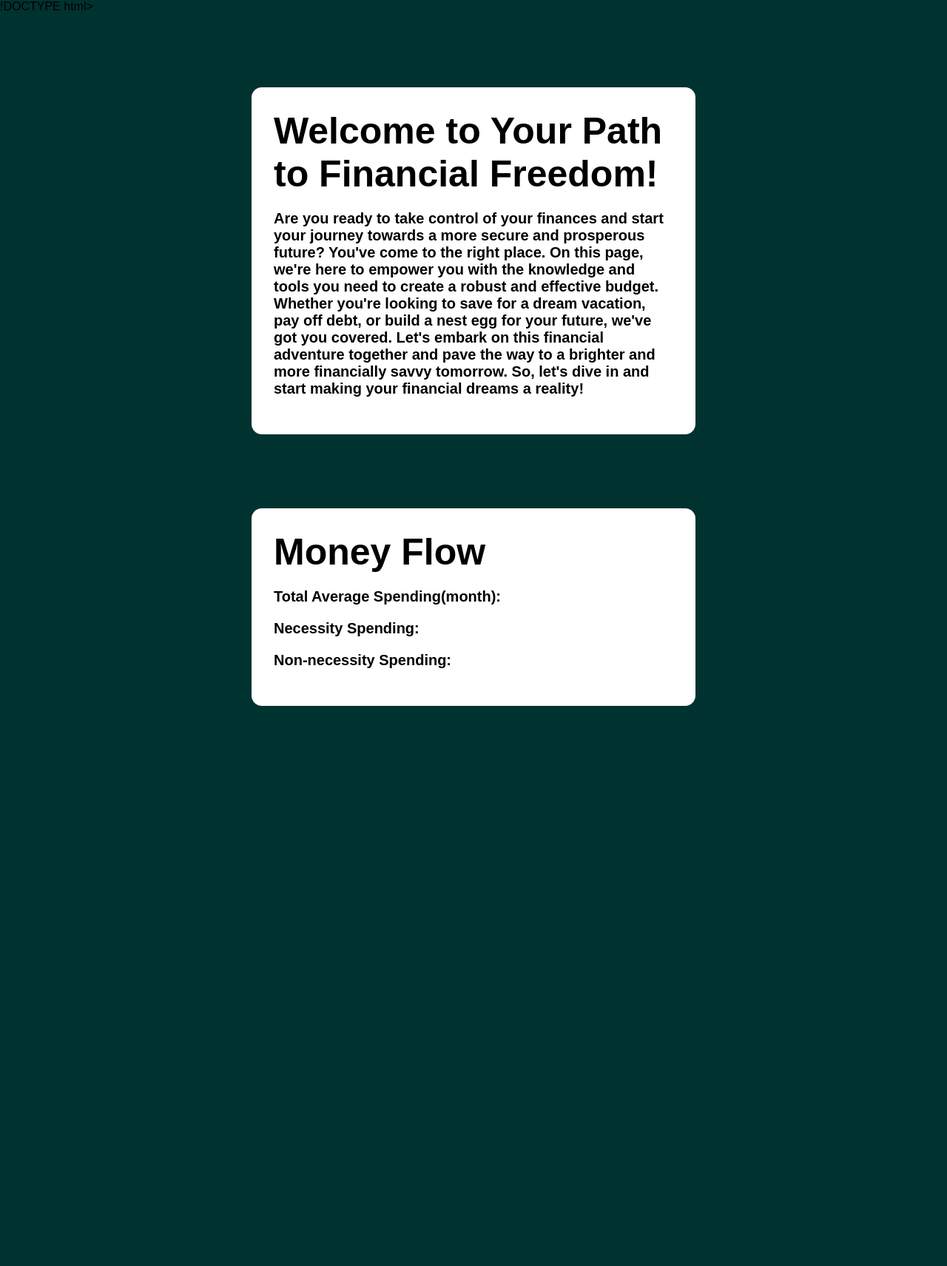
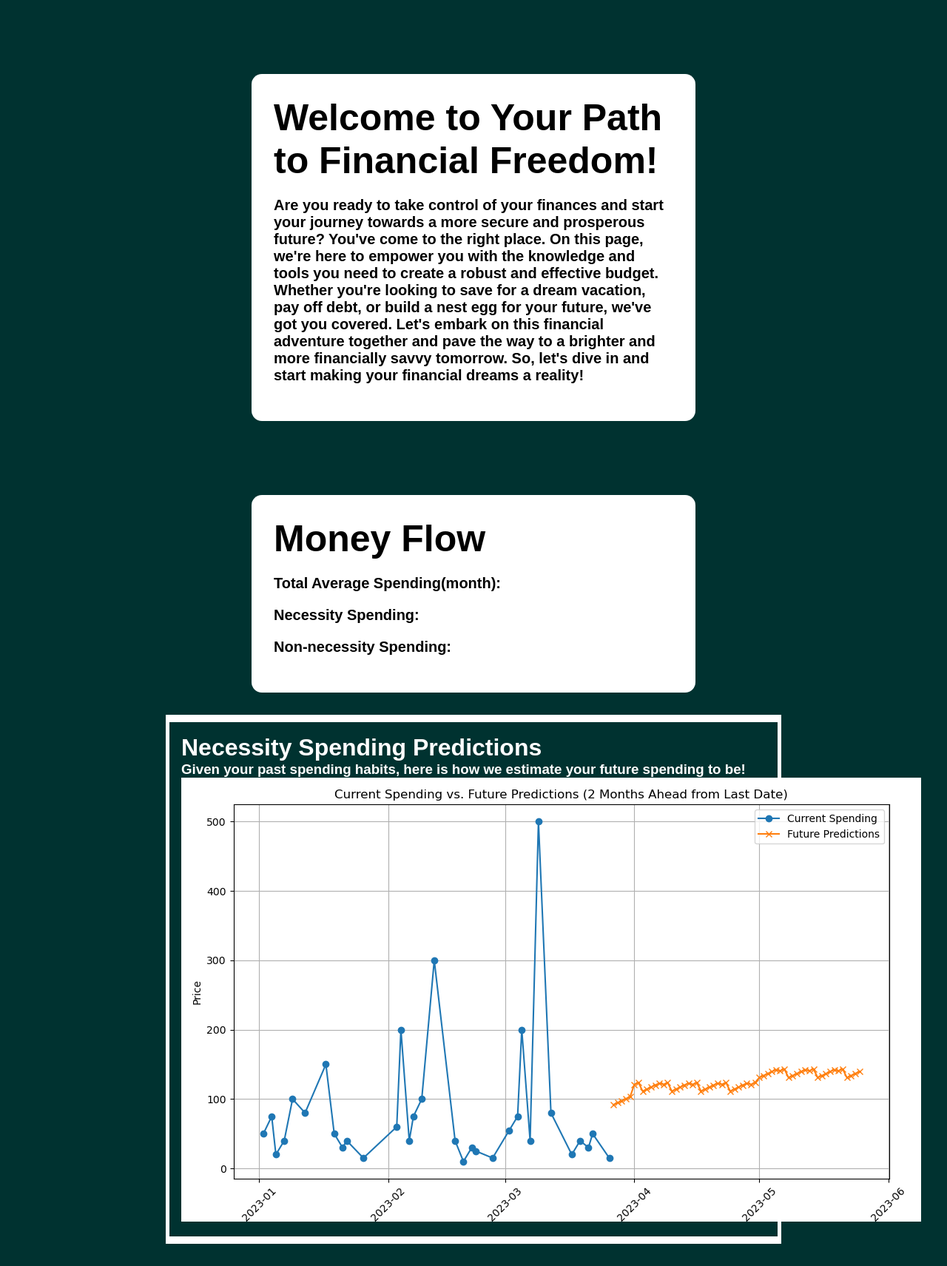
Before and after one commit to elizabethyang1/hackgt2023, a Flask app: page /result.html in a window 1280 px wide. Shown: the whole page at 74% size. Before the commit the page ends 954 px from the top, so only its background shows below. Run offline with Flask 3, Linux system fonts and the light colour scheme.

Commit message:
image of wants projection updated and formatting for it

```diff
--- a/static/style.css
+++ b/static/style.css
@@ -65,7 +65,7 @@
 }
 .final {
     background:#fff;
-    width: 90%;
+    width: 100%;
     max-width: 600px;
     margin: 100px auto 0;
     border-radius:14px ;
--- a/templates/result.html
+++ b/templates/result.html
@@ -1,4 +1,4 @@
-!DOCTYPE html>
+<!DOCTYPE html>
 <html>
 <head>
     <title> Your Finances</title>
@@ -14,7 +14,17 @@
         <h3 id="information">Total Average Spending(month): </h3>
         <h3 id="information">Necessity Spending: </h3>
         <h3 id="information">Non-necessity Spending: </h3>
-        </div>
+    </div>
+    <div style="border: 5px solid white; margin: auto; width: 65%; padding: 16px; color: white; border-top: 10px solid white; border-bottom: 10px solid white; margin-top: 30px; margin-bottom: 30px;">
+        <h1>Necessity Spending Predictions</h1>
+        <h3 id="information">Given your past spending habits, here is how we estimate your future spending to be!</h3>
+
+        <img src="{{ url_for('static', filename='wantsProj.png') }}" alt="projection of non-necessary spending">
+    </div>
+
+
+
+
     </div>
     </div>
     <script src="{{ url_for('static', filename='script.js') }}"></script>
```
Also changed, not shown: dataProcessing.py (+1 -16 lines), static/wantsProj.png (added), wantsProj.png (deleted).
